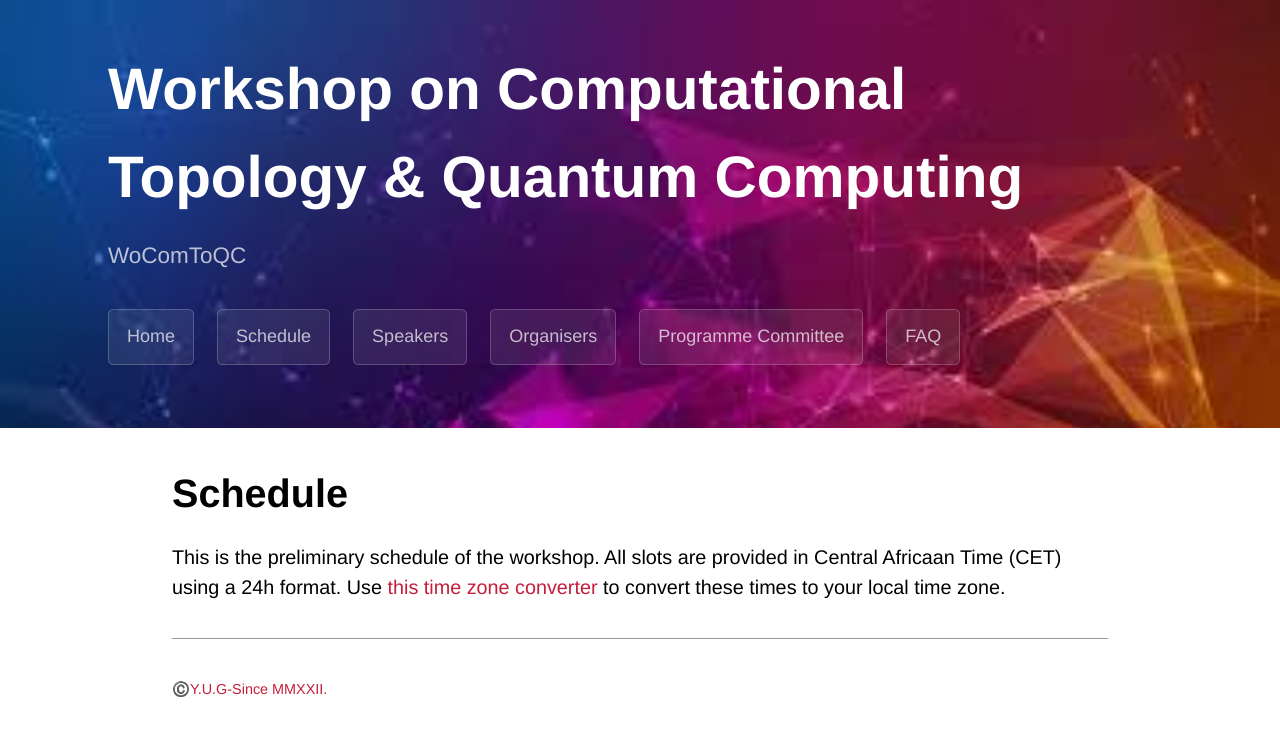
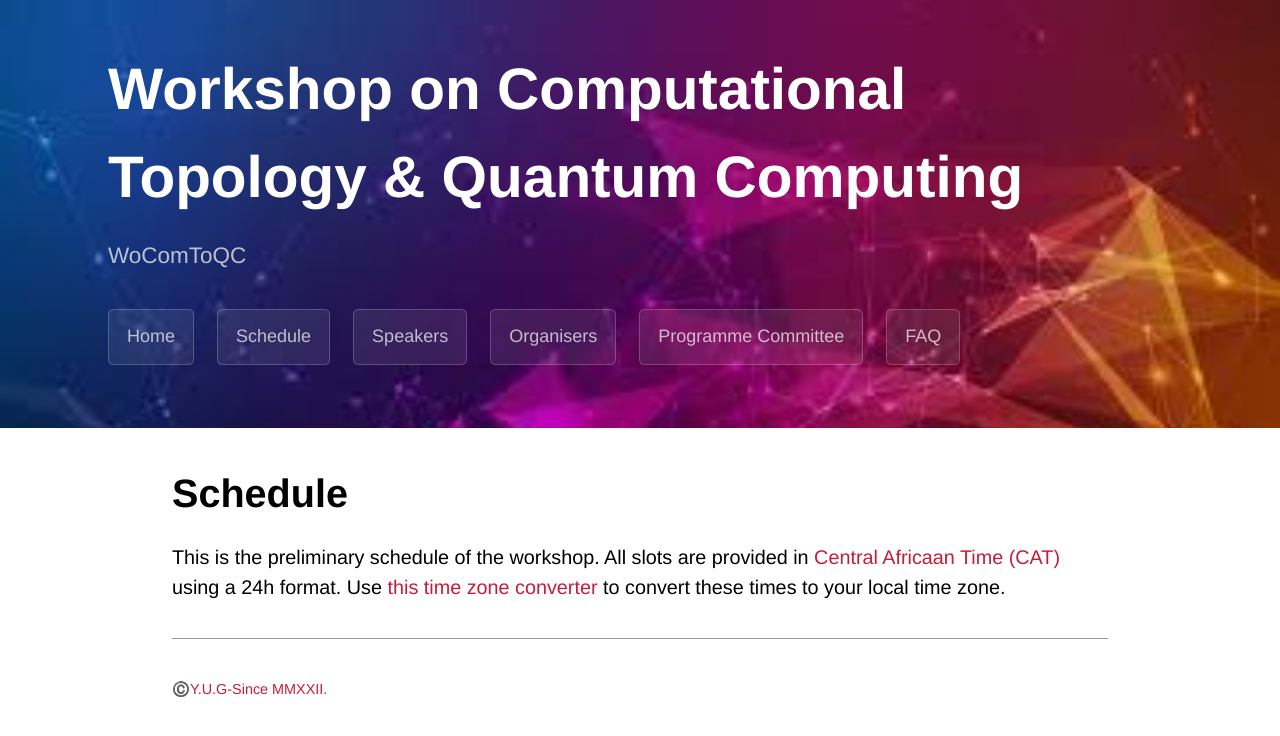
Before and after one commit to WoComtoQC/wocomtoqc.github.io, a Jekyll site: the page built from schedule.md, in a window 1280 px wide. Shown: the top 736 px of the page. Built offline with Jekyll 4.4.1, drawn with Linux system fonts in a browser that asks for light colours; some web fonts are replaced; our own code applies the rules of GitHub Pages for plain Markdown files.

Commit message:
Update schedule.md

```diff
--- a/schedule.md
+++ b/schedule.md
@@ -1,6 +1,6 @@
 # Schedule
 
 This is the preliminary schedule of the workshop. All slots are provided
-in Central Africaan Time (CET) using
+in [Central Africaan Time (CAT)](https://en.wikipedia.org/wiki/Central_Africa_Time#:~:text=Central%20Africa%20Time%20is%20two,and%20Central%20European%20Summer%20Time.) using
 a 24h format. Use [this time zone converter](https://www.thetimezoneconverter.com) to convert
 these times to your local time zone.
```
